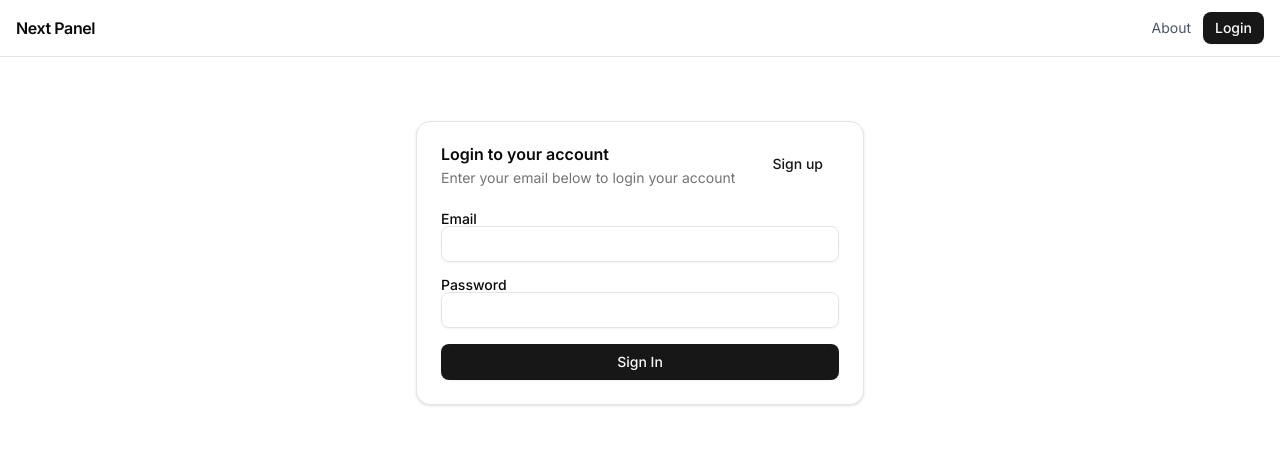
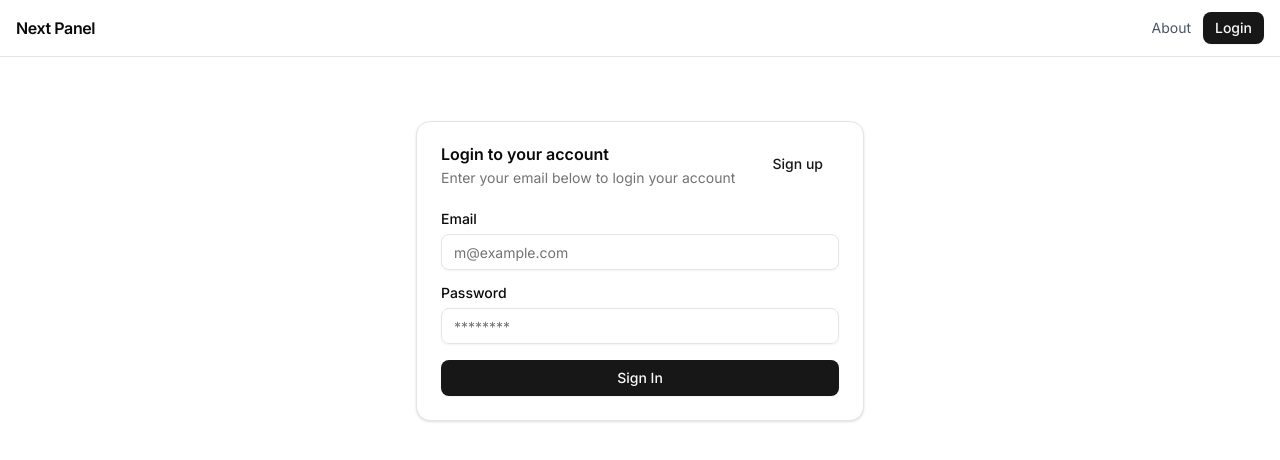
Before and after one commit to ra3ool/nextjs-practice, a Next.js app: page /auth in a window 1280 px wide. Shown: the top 460 px of the page. Built offline with nearby package versions, Linux system fonts and the light colour scheme; no server answers.

Commit message:
feat: add shadcn form with react hook form and zod to auth pages

```diff
--- /dev/null
+++ b/src/app/auth/AuthForm.tsx
@@ -0,0 +1,186 @@
+'use client';
+
+import { Button } from '@/components/ui/button';
+import {
+  Form,
+  FormControl,
+  FormField,
+  FormItem,
+  FormLabel,
+  FormMessage,
+} from '@/components/ui/form';
+import { Input } from '@/components/ui/input';
+import { zodResolver } from '@hookform/resolvers/zod';
+import { Loader2 } from 'lucide-react';
+import { signIn } from 'next-auth/react';
+import { useRouter } from 'next/navigation';
+import { useState } from 'react';
+import { useForm } from 'react-hook-form';
+import { toast } from 'sonner';
+import { z } from 'zod';
+
+// Create separate schemas for better type safety and validation
+const loginSchema = z.object({
+  email: z.email('Please enter a valid email address'),
+  password: z.string().min(1, 'Password is required'),
+});
+
+const registerSchema = z.object({
+  name: z.string().min(2, 'Name must be at least 2 characters'),
+  email: z.email('Please enter a valid email address'),
+  password: z.string().min(6, 'Password must be at least 6 characters'),
+});
+
+type LoginValues = z.infer<typeof loginSchema>;
+type RegisterValues = z.infer<typeof registerSchema>;
+
+export function AuthForm({ mode }: { mode: 'login' | 'register' }) {
+  const router = useRouter();
+  const [isLoading, setIsLoading] = useState(false);
+
+  const schema = mode === 'login' ? loginSchema : registerSchema;
+
+  const form = useForm<LoginValues | RegisterValues>({
+    resolver: zodResolver(schema),
+    defaultValues: {
+      email: '',
+      password: '',
+      ...(mode === 'register' && { name: '' }),
+    },
+  });
+
+  const onSubmit = async (data: LoginValues | RegisterValues) => {
+    setIsLoading(true);
+
+    try {
+      if (mode === 'login') {
+        const res = await signIn('credentials', {
+          email: data.email,
+          password: data.password,
+          redirect: false,
+        });
+
+        if (res?.ok) {
+          toast.success('Welcome back!');
+          router.push('/dashboard');
+        } else {
+          if (res?.error === 'CredentialsSignin') {
+            toast.error('Invalid email or password');
+          } else {
+            toast.error('Something went wrong. Please try again.');
+          }
+        }
+      } else {
+        const res = await fetch('/api/auth/register', {
+          method: 'POST',
+          headers: { 'Content-Type': 'application/json' },
+          body: JSON.stringify(data),
+        });
+
+        const result = await res.json();
+
+        if (res.ok) {
+          toast.success('Account created successfully!');
+
+          // Auto-login after successful registration
+          const loginRes = await signIn('credentials', {
+            email: data.email,
+            password: data.password,
+            redirect: false,
+          });
+
+          if (loginRes?.ok) {
+            toast.success('Welcome to the app!');
+            router.push('/dashboard');
+          } else {
+            toast.error(
+              'Account created but login failed. Please try signing in.',
+            );
+          }
+        } else {
+          toast.error(result.error || 'Registration failed');
+        }
+      }
+    } catch (error) {
+      console.error('Auth error:', error);
+      toast.error('Something went wrong. Please try again.');
+    } finally {
+      setIsLoading(false);
+    }
+  };
+
+  return (
+    <Form {...form}>
+      <form onSubmit={form.handleSubmit(onSubmit)} className="space-y-4">
+        {mode === 'register' && (
+          <FormField
+            control={form.control}
+            name="name"
+            render={({ field }) => (
+              <FormItem>
+                <FormLabel>Full Name</FormLabel>
+                <FormControl>
+                  <Input
+                    placeholder="Enter your full name"
+                    disabled={isLoading}
+                    {...field}
+                  />
+                </FormControl>
+                <FormMessage />
+              </FormItem>
+            )}
+          />
+        )}
+
+        <FormField
+          control={form.control}
+          name="email"
+          render={({ field }) => (
+            <FormItem>
+              <FormLabel>Email</FormLabel>
+              <FormControl>
+                <Input
+                  type="email"
+                  placeholder="m@example.com"
+                  disabled={isLoading}
+                  {...field}
+                />
+              </FormControl>
+              <FormMessage />
+            </FormItem>
+          )}
+        />
+
+        <FormField
+          control={form.control}
+          name="password"
+          render={({ field }) => (
+            <FormItem>
+              <FormLabel>Password</FormLabel>
+              <FormControl>
+                <Input
+                  type="password"
+                  placeholder="********"
+                  disabled={isLoading}
+                  {...field}
+                />
+              </FormControl>
+              <FormMessage />
+            </FormItem>
+          )}
+        />
+
+        <Button type="submit" className="w-full" disabled={isLoading}>
+          {isLoading && <Loader2 className="mr-2 h-4 w-4 animate-spin" />}
+          {isLoading
+            ? mode === 'login'
+              ? 'Signing In...'
+              : 'Creating Account...'
+            : mode === 'login'
+            ? 'Sign In'
+            : 'Create Account'}
+        </Button>
+      </form>
+    </Form>
+  );
+}
--- /dev/null
+++ b/src/app/auth/layout.tsx
@@ -0,0 +1,3 @@
+export default function AuthPage({ children }: { children: React.ReactNode }) {
+  return <div className="flex justify-center p-8">{children}</div>;
+}
--- a/src/app/auth/page.tsx
+++ b/src/app/auth/page.tsx
@@ -1,7 +1,5 @@
 'use client';
 
-import { LoginForm } from '@/components/auth/login-form';
-import { RegisterForm } from '@/components/auth/register-form';
 import { Button } from '@/components/ui/button';
 import {
   Card,
@@ -12,20 +10,19 @@ import {
   CardTitle,
 } from '@/components/ui/card';
 import { useState } from 'react';
+import { AuthForm } from './AuthForm';
 
 export default function AuthPage() {
   const [isLogin, setIsLogin] = useState(true);
 
   return (
-    <div className="flex justify-center p-8">
     <Card className="w-full max-w-md">
       <CardHeader>
         <CardTitle>
           {isLogin ? 'Login to your account' : 'Create a new account'}
         </CardTitle>
         <CardDescription>
-            Enter your email below to {isLogin ? 'login' : 'create'} your
-            account
+          Enter your email below to {isLogin ? 'login' : 'create'} your account
         </CardDescription>
         <CardAction>
           <Button variant="link" onClick={() => setIsLogin(!isLogin)}>
@@ -33,8 +30,9 @@ export default function AuthPage() {
           </Button>
         </CardAction>
       </CardHeader>
-        <CardContent>{isLogin ? <LoginForm /> : <RegisterForm />}</CardContent>
+      <CardContent>
+        <AuthForm mode={isLogin ? 'login' : 'register'} />
+      </CardContent>
     </Card>
-    </div>
   );
 }
--- a/src/components/auth/login-form.tsx
+++ /dev/null
@@ -1,65 +0,0 @@
-'use client';
-
-import { Button } from '@/components/ui/button';
-import { Input } from '@/components/ui/input';
-import { Label } from '@/components/ui/label';
-import { toast } from '@/components/ui/sonner';
-import { signIn } from 'next-auth/react';
-import { useRouter } from 'next/navigation';
-import { useState } from 'react';
-
-export function LoginForm() {
-  const router = useRouter();
-  const [form, setForm] = useState({ email: '', password: '' });
-  const [isLoading, setIsLoading] = useState(false);
-
-  const handleChange = (e: React.ChangeEvent<HTMLInputElement>) => {
-    setForm((prev) => ({ ...prev, [e.target.id]: e.target.value }));
-  };
-
-  const handleSubmit = async (e: React.FormEvent) => {
-    e.preventDefault();
-    setIsLoading(true);
-    try {
-      const res = await signIn('credentials', { ...form, redirect: false });
-      if (res?.ok) {
-        toast.success('Welcome back!');
-        router.push('/dashboard');
-      } else if (res?.error) {
-        toast.error('Invalid email or password');
-      }
-    } catch (err) {
-      toast.error('Something went wrong');
-    } finally {
-      setIsLoading(false);
-    }
-  };
-
-  return (
-    <form onSubmit={handleSubmit} className="space-y-4">
-      <div>
-        <Label htmlFor="email">Email</Label>
-        <Input
-          id="email"
-          type="email"
-          value={form.email}
-          onChange={handleChange}
-          required
-        />
-      </div>
-      <div>
-        <Label htmlFor="password">Password</Label>
-        <Input
-          id="password"
-          type="password"
-          value={form.password}
-          onChange={handleChange}
-          required
-        />
-      </div>
-      <Button type="submit" className="w-full" disabled={isLoading}>
-        {isLoading ? 'Loading...' : 'Sign In'}
-      </Button>
-    </form>
-  );
-}
--- a/src/components/auth/register-form.tsx
+++ /dev/null
@@ -1,83 +0,0 @@
-'use client';
-
-import { Button } from '@/components/ui/button';
-import { Input } from '@/components/ui/input';
-import { Label } from '@/components/ui/label';
-import { toast } from '@/components/ui/sonner';
-import { signIn } from 'next-auth/react';
-import { useState } from 'react';
-
-export function RegisterForm() {
-  const [form, setForm] = useState({ name: '', email: '', password: '' });
-  const [isLoading, setIsLoading] = useState(false);
-
-  const handleChange = (e: React.ChangeEvent<HTMLInputElement>) => {
-    setForm((prev) => ({ ...prev, [e.target.id]: e.target.value }));
-  };
-
-  const handleSubmit = async (e: React.FormEvent) => {
-    e.preventDefault();
-    setIsLoading(true);
-    try {
-      const res = await fetch('/api/auth/register', {
-        method: 'POST',
-        headers: { 'Content-Type': 'application/json' },
-        body: JSON.stringify(form),
-      });
-
-      if (res.ok) {
-        toast.success('Account created! Logging you in...');
-        await signIn('credentials', {
-          email: form.email,
-          password: form.password,
-          callbackUrl: '/dashboard',
-        });
-      } else {
-        const data = await res.json();
-        toast.error(data.error || 'Registration failed');
-      }
-    } catch {
-      toast.error('Something went wrong');
-    } finally {
-      setIsLoading(false);
-    }
-  };
-
-  return (
-    <form onSubmit={handleSubmit} className="space-y-4">
-      <div>
-        <Label htmlFor="name">Name</Label>
-        <Input
-          id="name"
-          type="text"
-          value={form.name}
-          onChange={handleChange}
-          required
-        />
-      </div>
-      <div>
-        <Label htmlFor="email">Email</Label>
-        <Input
-          id="email"
-          type="email"
-          value={form.email}
-          onChange={handleChange}
-          required
-        />
-      </div>
-      <div>
-        <Label htmlFor="password">Password</Label>
-        <Input
-          id="password"
-          type="password"
-          value={form.password}
-          onChange={handleChange}
-          required
-        />
-      </div>
-      <Button type="submit" className="w-full" disabled={isLoading}>
-        {isLoading ? 'Loading...' : 'Sign Up'}
-      </Button>
-    </form>
-  );
-}
```
Lines whose indentation alone changed are shown as unchanged.
